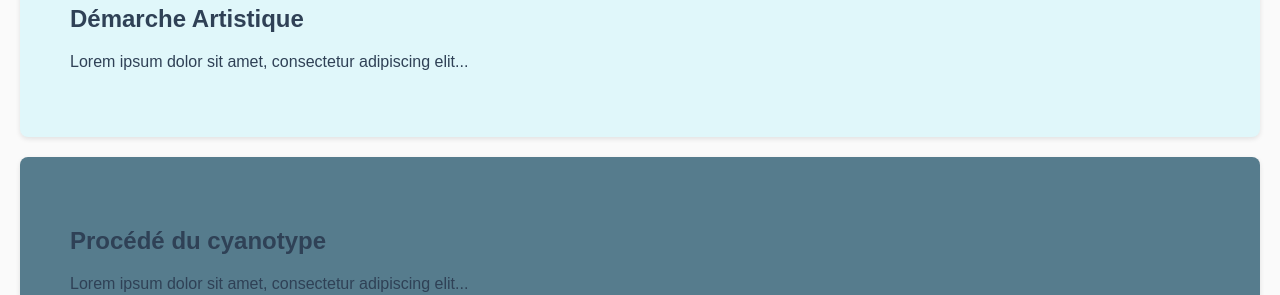
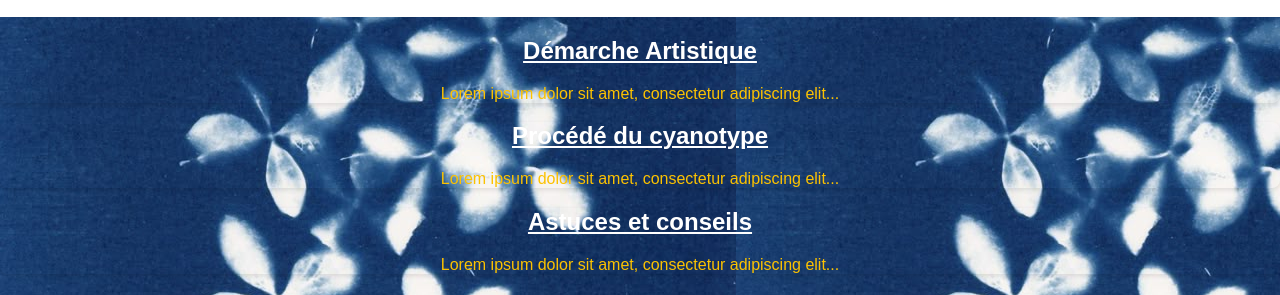
Before and after one commit to Tisa40486/BleuEmmagathe, a plain HTML site: page html/index.html in a window 1280 px wide. Shown: the part 244-539 px from the top of the page. Drawn offline with Linux system fonts and the light colour scheme.

Commit message:
cleanning background and add page for legal mention

```diff
--- a/css/style.css
+++ b/css/style.css
@@ -5,9 +5,9 @@ body {
     padding: 0;
     background-color: #fafafa;
     color: #2F4156;
+    background-image: url(../img/CYANOTYPE\ ORIGINAL\ PRINT\ _\ HYDRANGEA\ 01\ \(5x7_\).jpeg);
+    background-attachment: fixed;
 }
-
-
 header {
     background-color: white;
     color: #567C8D;
@@ -16,12 +16,11 @@ header {
 }
 
 .logo img {
-    width: 250px;
+    width: 500px;
     height: auto;
     display: block;
     margin: 0 auto;
 }
-
 
 .navbar nav ul {
     list-style: none;
@@ -48,16 +47,47 @@ header {
 
 
 section {
-    padding: 50px;
-    margin: 20px;
     background-color: #567C8D;
     border-radius: 8px;
     box-shadow: 0 2px 5px rgba(0, 0, 0, 0.1);
 }
 
 
-#démarcheArtistique {
-    background-color: #e0f7fa;
+.demarche {
+
+    background-color: rgba(0, 0, 0, 0);
+    color: white;
+}
+
+.demarche h2{
+    text-align: center;
+}
+.demarche p {
+    color: #FCC201;
+    text-align: center;
+}
+.procede {
+    background-color: rgba(0, 0, 0, 0);
+}
+.procede h2 {
+    text-align: center;
+    color: white;
+}
+.procede p {
+    color: #FCC201;
+    text-align: center;
+}
+
+.astuce {
+    background-color: rgba(0, 0, 0, 0);
+    color: white;
+}
+.astuce h2{
+    text-align: center;
+}
+.astuce p {
+    color: #FCC201;
+    text-align: center;
 }
 
 .galerie {
--- a/html/index.html
+++ b/html/index.html
@@ -5,7 +5,7 @@
     <meta name="viewport" content="width=device-width, initial-scale=1.0">
     <title>BLEU EMMAGATHE</title>
     <link rel="stylesheet" href="../css/style.css">
-    <script src="../js/javascript.js"></script> <!-- Vérifie le nom du fichier -->
+    <script src="../js/javascript.js"></script>
     <link rel="icon" href="../img/Logo Cyanotype Bleu Emmagathe.jpeg">
 </head>
 <body>
@@ -27,27 +27,25 @@
 </header>
 
 <main>
-    <section id="démarcheArtistique">
-        <div class="content">
-            <h2>Démarche Artistique</h2>
+    <section id="démarcheArtistique" class="demarche">
+            <h2><u>Démarche Artistique</u></h2>
             <p>Lorem ipsum dolor sit amet, consectetur adipiscing elit...</p>
-        </div>
     </section>
 
     <section id="procédéducyanotype" class="procede">
-        <h2>Procédé du cyanotype</h2>
+        <h2><u>Procédé du cyanotype</u></h2>
         <p>Lorem ipsum dolor sit amet, consectetur adipiscing elit...</p>
     </section>
 
     <section id="astucesetconseils" class="astuce">
-        <h2>Astuces et conseils</h2>
+        <h2><u>Astuces et conseils</u></h2>
         <p>Lorem ipsum dolor sit amet, consectetur adipiscing elit...</p>
     </section>
 
     <section id="présentationdelartiste" class="galerie">
         <h2>Galerie de Cyanotypes</h2>
         <div class="images">
-            <img src="image1.jpg" alt="Cyanotype 1" class="image-item">
+            <img src="../img/CYANOTYPE ORIGINAL PRINT _ HYDRANGEA 01 (5x7_).jpeg" alt="Cyanotype 1" class="image-item">
             <img src="image2.jpg" alt="Cyanotype 2" class="image-item">
             <img src="image3.jpg" alt="Cyanotype 3" class="image-item">
         </div>
@@ -64,7 +62,7 @@
             <nav>
                 <h1>Informations Pratiques</h1>
                 <ul>
-                    <li><a href="">Mentions légales - Politique de cookies</a></li>
+                    <li><a href="mentionlégale.html">Mentions légales</a></li>
                     <li><a href="">Conditions générales de vente</a></li>
                     <li><a href="">FAQ</a></li>
                 </ul>
```
Also changed, not shown: html/mentionlégale.html (added, +13 -0 lines), img/68bd2944-dc89-41bf-9c2f-0a01fe01c507.jpeg (added), img/CYANOTYPE ORIGINAL PRINT _ HYDRANGEA 01 (5x7_).jpeg (added).
